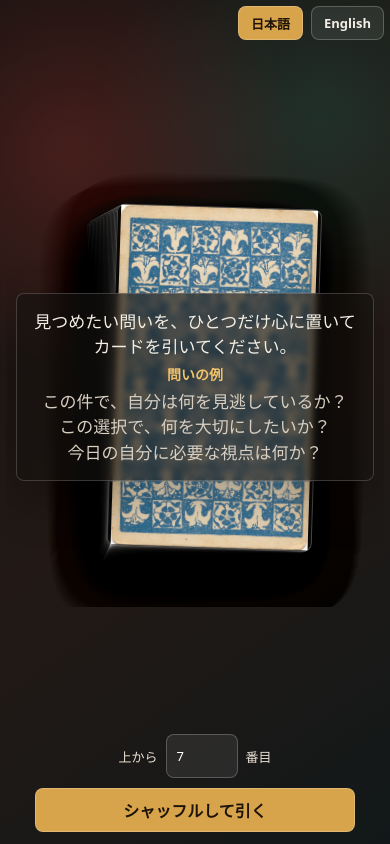
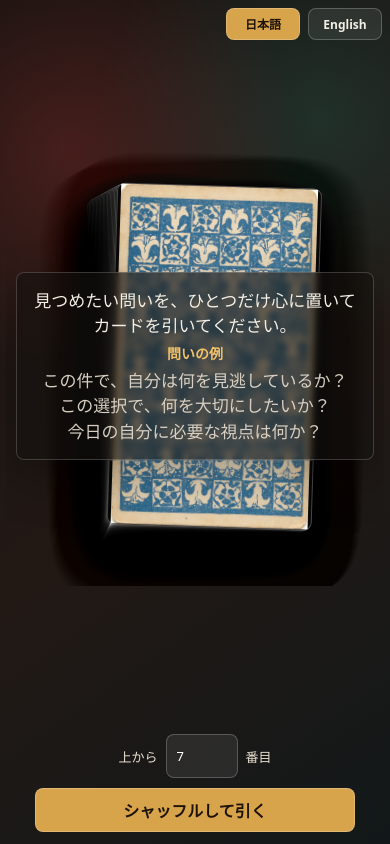
Before and after one commit to hnsol/draw-tarot, a website: page index.html in a window 390 px wide. Drawn offline with Linux system fonts and the light colour scheme.

Commit message:
Fix language switch mobile layout

```diff
--- a/assets/css/style.css
+++ b/assets/css/style.css
@@ -31,13 +31,16 @@ body {
 }
 
 .language-switch {
+  position: fixed;
+  top: 12px;
+  right: 12px;
+  z-index: 200;
   display: flex;
-  justify-content: flex-end;
   gap: 8px;
 }
 
 .language-switch__button {
-  width: auto;
+  width: 82px;
   height: 34px;
   padding: 0 12px;
   background: rgba(255, 255, 255, .08);
@@ -277,7 +280,7 @@ button:disabled {
     max-height: 100svh;
     padding: 6px;
     align-content: start;
-    grid-template-rows: auto minmax(0, calc(100svh - 110px)) auto;
+    grid-template-rows: minmax(0, calc(100svh - 70px)) auto;
     gap: 8px;
     overflow: hidden;
   }
@@ -336,8 +339,16 @@ button:disabled {
     width: min(100%, 320px);
   }
 
+  .language-switch {
+    top: 8px;
+    right: 8px;
+  }
+
   .language-switch__button {
-    width: auto;
+    width: 74px;
+    height: 32px;
+    padding: 0 8px;
+    font-size: 12px;
   }
 
   .meaning {
```
Also changed, not shown: test/static.test.js (+6 -1 lines).
